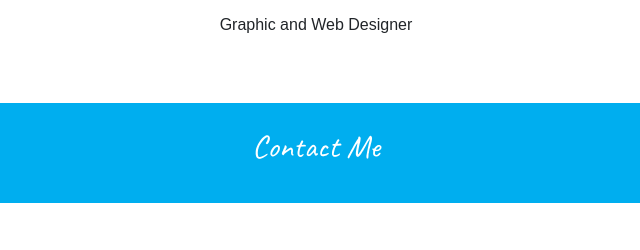
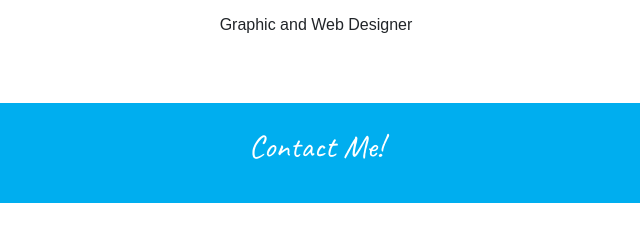
Before and after one commit to AngelinaMinshall/amdesignsportfolio, a website: page index.html in a window 1280 px wide. Shown: the part 2725-2975 px from the top of the page, 324-964 px from the left. Drawn offline with nearby package versions, Linux system fonts and the light colour scheme; a web font is replaced by a local one.

Commit message:
Update index.html

```diff
--- a/index.html
+++ b/index.html
@@ -134,7 +134,7 @@ color: white;
         </section>
 
         <section id="contact">
-            <h2 class="contacts">Contact Me</h2>
+            <h2 class="contacts">Contact Me!</h2>
             <section class="socials">
                 <a href="https://www.linkedin.com/in/angelina-minshall-29182518b?original_referer=https%3A%2F%2Fwww.google.com%2F"><img class="youtube" src="./img/linken.png" alt="link"></a>
                 <a href="https://www.youtube.com/c/GaGaDing?app=desktop"><img class="youtube" src="./img/youtube.png" alt="youtube"></a>
```
